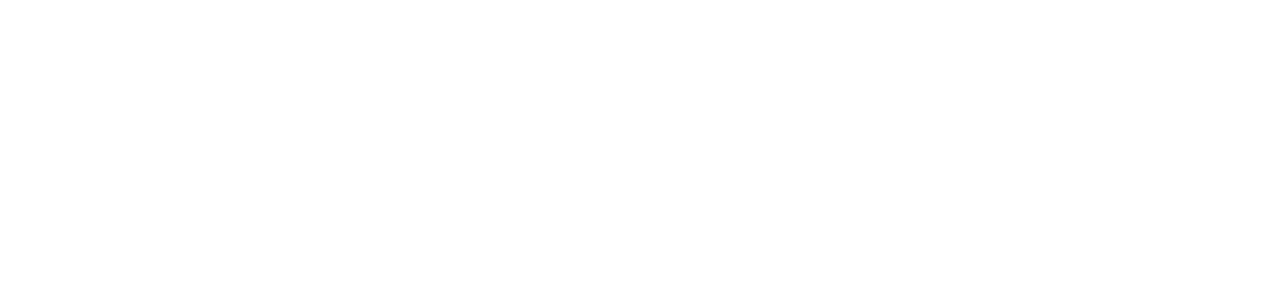
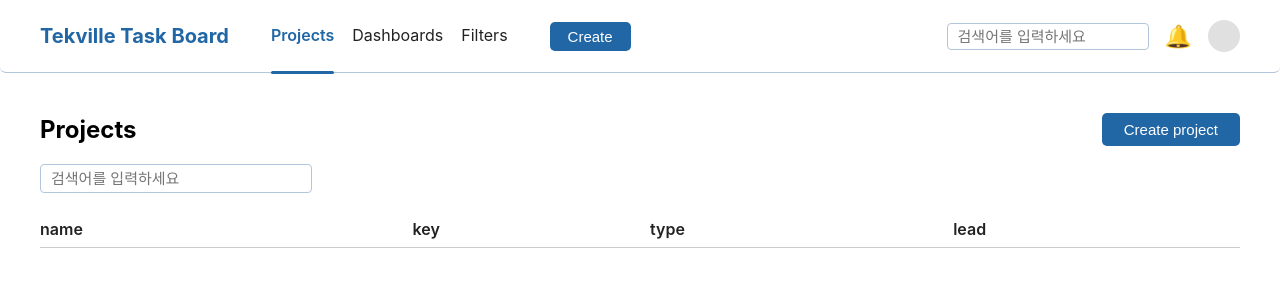
Before and after one commit to develop-with-love/ttb-front, a React (Create React App) app: page /projects in a window 1280 px wide. Before the commit this address led to /login. Shown: the top 300 px of the page. Built offline with nearby package versions, Linux system fonts and the light colour scheme.

Commit message:
css 수정

```diff
--- a/src/App.tsx
+++ b/src/App.tsx
@@ -5,10 +5,14 @@ import {
   Route,
   Navigate,
 } from "react-router-dom";
-import "./App.css";
+
+import "./styles/common.css";
 import AuthIndex from "./pages/auth/Index";
 import Login from "./pages/auth/Login";
 import VerifyCode from "./pages/auth/VerifyCode";
+import ProjectIndex from "./pages/main/Project/Index";
+import MainIndex from "./pages/main/Index";
+import Home from "./pages/main/home";
 
 function App() {
   return (
@@ -21,6 +25,10 @@ function App() {
           {/* <Route path="register" element={<Register />} /> 등 추가 가능 */}
           {/* /auth로 접근 시 기본으로 Login */}
         </Route>
+        <Route path="/" element={<MainIndex />}>
+          <Route path="home" element={<Home />} />
+          <Route path="projects" element={<ProjectIndex />} />
+        </Route>
         <Route path="*" element={<Navigate to="/login" replace />} />
       </Routes>
     </Router>
--- /dev/null
+++ b/src/components/AppTitle.tsx
@@ -0,0 +1,11 @@
+import React from "react";
+
+interface AppTitleProps {
+  className?: string;
+}
+
+const AppTitle: React.FC<AppTitleProps> = ({ className }) => (
+  <span className={className ?? "header-title"}>Tekville Task Board</span>
+);
+
+export default AppTitle;
--- a/src/components/example.ts
+++ /dev/null
@@ -1,4 +0,0 @@
-/*
-재사용되는 작은 컴포넌트들을 관리하는 경로.
-common , page 별로 폴더를 구분한다.
- */
--- /dev/null
+++ b/src/layouts/Header.css
@@ -0,0 +1,107 @@
+.header-root {
+  display: flex;
+  justify-content: space-between;
+  align-items: center;
+  background: #fff;
+  padding: 0 40px;
+  border-radius: 6px;
+  border-bottom: 1px solid #b3c6db;
+}
+
+.header-left {
+  display: flex;
+  align-items: center;
+  gap: 24px;
+}
+
+.header-title {
+  font-size: 20px;
+  font-weight: 700;
+  color: var(--submit-color);
+  margin-right: 18px;
+}
+
+.header-nav {
+  display: flex;
+  align-items: center;
+  gap: 18px;
+}
+
+.header-link {
+  font-size: 16px;
+  color: #222;
+  text-decoration: none;
+  padding-bottom: 2px;
+  transition: color 0.2s;
+  position: relative;
+  min-height: 70px;
+  align-items: center;
+  align-content: center;
+}
+
+.header-link.active {
+  color: var(--submit-color);
+  font-weight: 600;
+}
+
+.header-link.active::after {
+  content: "";
+  display: block;
+  height: 3px;
+  background: var(--submit-color);
+  border-radius: 2px;
+  position: absolute;
+  left: 0;
+  right: 0;
+  bottom: -2px;
+}
+
+.header-create {
+  background: var(--submit-color);
+  color: #fff;
+  border: none;
+  border-radius: 5px;
+  font-size: 15px;
+  font-weight: 500;
+  padding: 6px 18px;
+  margin-left: 18px;
+  cursor: pointer;
+  transition: background 0.2s;
+}
+
+.header-create:hover {
+  background: var(--submit-color-hover);
+}
+
+.header-right {
+  display: flex;
+  align-items: center;
+  gap: 16px;
+}
+
+.header-search {
+  border: 1px solid #b3c6db;
+  border-radius: 4px;
+  padding: 4px 10px;
+  font-size: 15px;
+  width: 180px;
+}
+
+.header-bell {
+  font-size: 22px;
+  cursor: pointer;
+}
+
+.header-profile {
+  width: 32px;
+  height: 32px;
+  background: #e0e0e0;
+  border-radius: 50%;
+  display: inline-block;
+}
+
+.test {
+  min-height: 70px;
+  align-items: center;
+  align-content: center;
+}
--- /dev/null
+++ b/src/layouts/Header.tsx
@@ -0,0 +1,53 @@
+import React from "react";
+import "./Header.css";
+import { NavLink } from "react-router-dom";
+import AppTitle from "../components/AppTitle";
+
+const Header: React.FC = () => {
+  return (
+    <header className="header-root">
+      <div className="header-left">
+        <NavLink to="/home" style={{ textDecoration: "none" }}>
+          <AppTitle className="header-title" />
+        </NavLink>
+        <nav className="header-nav">
+          <NavLink
+            to="/projects"
+            className={({ isActive }) =>
+              "header-link" + (isActive ? " active" : "")
+            }
+          >
+            Projects
+          </NavLink>
+
+          <NavLink
+            to="/dashboards"
+            className={({ isActive }) =>
+              "header-link" + (isActive ? " active" : "")
+            }
+          >
+            Dashboards
+          </NavLink>
+          <NavLink
+            to="/filters"
+            className={({ isActive }) =>
+              "header-link" + (isActive ? " active" : "")
+            }
+          >
+            Filters
+          </NavLink>
+        </nav>
+        <button className="header-create">Create</button>
+      </div>
+      <div className="header-right">
+        <input className="header-search" placeholder="검색어를 입력하세요" />
+        <span className="header-bell" role="img" aria-label="bell">
+          🔔
+        </span>
+        <span className="header-profile"></span>
+      </div>
+    </header>
+  );
+};
+
+export default Header;
--- a/src/pages/auth/Index.tsx
+++ b/src/pages/auth/Index.tsx
@@ -1,14 +1,13 @@
 import React from "react";
 import { Outlet } from "react-router-dom";
 import "./auth.css";
+import AppTitle from "../../components/AppTitle";
 
 const AuthIndex: React.FC = () => {
   return (
     <div className="auth-background">
       <div className="auth-container">
-        <div>
-          <h2 className="auth-title">Tekville Task Board</h2>
-        </div>
+        <AppTitle className="auth-title" />
         <Outlet />
       </div>
     </div>
--- a/src/pages/auth/auth.css
+++ b/src/pages/auth/auth.css
@@ -24,7 +24,7 @@
 }
 
 .auth-title {
-  color: #2166a5;
+  color: var(--submit-color);
   font-size: 22px;
   font-weight: 600;
   margin: 0 0 32px 0;
@@ -53,7 +53,7 @@
 .auth-button {
   margin-top: 10px;
   height: 36px;
-  background: #2166a5;
+  background: var(--submit-color);
   color: #fff;
   border: none;
   border-radius: 5px;
@@ -64,13 +64,13 @@
 }
 
 .auth-button:hover {
-  background: #174a7c;
+  background: var(--submit-color-hover);
 }
 
 .auth-forgot {
   display: block;
   margin-top: 18px;
-  color: #2166a5;
+  color: var(--submit-color);
   font-size: 14px;
   text-align: center;
   text-decoration: underline;
--- /dev/null
+++ b/src/pages/main/Index.tsx
@@ -0,0 +1,15 @@
+import { Outlet } from "react-router-dom";
+import Header from "../../layouts/Header";
+
+const MainIndex: React.FC = () => {
+  return (
+    <div>
+      <Header />
+      <div>
+        <Outlet />
+      </div>
+    </div>
+  );
+};
+
+export default MainIndex;
--- /dev/null
+++ b/src/pages/main/Project/Index.tsx
@@ -0,0 +1,32 @@
+import React from "react";
+import "./Project.css";
+
+const ProjectIndex: React.FC = () => {
+  return (
+    <div className="project-index-root">
+      <div className="project-index-header">
+        <h2 className="project-index-title">Projects</h2>
+        <button className="project-index-create">Create project</button>
+      </div>
+      <div className="project-index-search-row">
+        <input
+          className="project-index-search"
+          placeholder="검색어를 입력하세요"
+        />
+      </div>
+      <table className="project-index-table">
+        <thead>
+          <tr>
+            <th>name</th>
+            <th>key</th>
+            <th>type</th>
+            <th>lead</th>
+          </tr>
+        </thead>
+        <tbody>{/* 프로젝트 데이터가 있으면 여기에 map으로 렌더링 */}</tbody>
+      </table>
+    </div>
+  );
+};
+
+export default ProjectIndex;
--- /dev/null
+++ b/src/pages/main/Project/Project.css
@@ -0,0 +1,65 @@
+.project-index-root {
+  max-width: 95vw;
+  margin: 40px auto 0 auto;
+  padding: 0 40px;
+}
+
+.project-index-header {
+  display: flex;
+  justify-content: space-between;
+  align-items: center;
+  margin-bottom: 18px;
+}
+
+.project-index-title {
+  font-size: 24px;
+  font-weight: 700;
+  margin: 0;
+}
+
+.project-index-create {
+  background: var(--submit-color);
+  color: #fff;
+  border: none;
+  border-radius: 5px;
+  font-size: 15px;
+  font-weight: 500;
+  padding: 8px 22px;
+  cursor: pointer;
+  transition: background 0.2s;
+}
+
+.project-index-create:hover {
+  background: var(--submit-color-hover);
+}
+
+.project-index-search-row {
+  margin-bottom: 18px;
+}
+
+.project-index-search {
+  border: 1px solid #b3c6db;
+  border-radius: 4px;
+  padding: 5px 10px;
+  font-size: 15px;
+  width: 250px;
+}
+
+.project-index-table {
+  width: 100%;
+  border-collapse: collapse;
+  margin-top: 10px;
+}
+
+.project-index-table th,
+.project-index-table td {
+  text-align: left;
+  padding: 8px 0;
+  font-size: 16px;
+}
+
+.project-index-table th {
+  font-weight: 600;
+  color: #222;
+  border-bottom: 1px solid #ccc;
+}
--- /dev/null
+++ b/src/pages/main/home.tsx
@@ -0,0 +1,5 @@
+const Home: React.FC = () => {
+  return <div>Home</div>;
+};
+
+export default Home;
--- a/src/styles/common.css
+++ b/src/styles/common.css
@@ -0,0 +1,4 @@
+:root {
+  --submit-color: #2166a5;
+  --submit-color-hover: #174a7c;
+}
```
